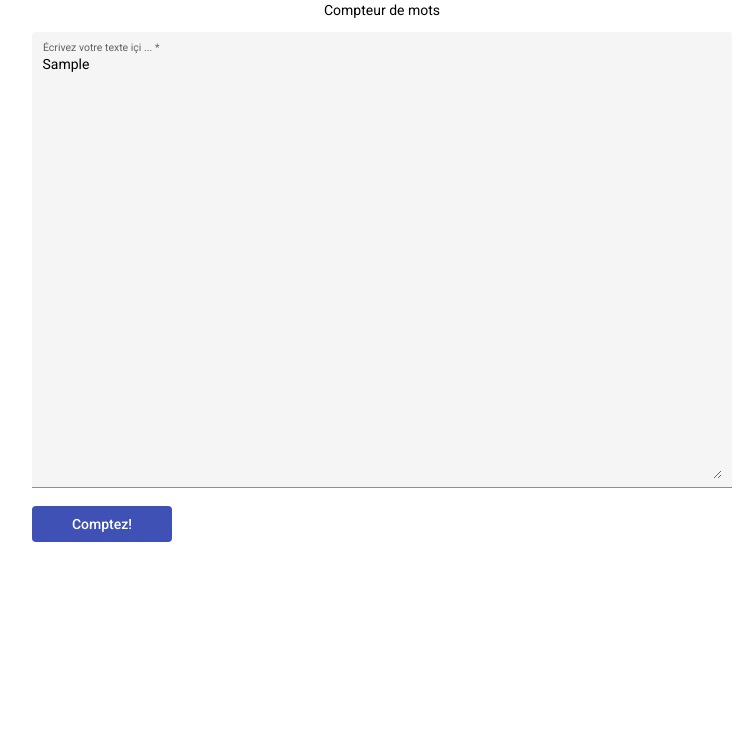
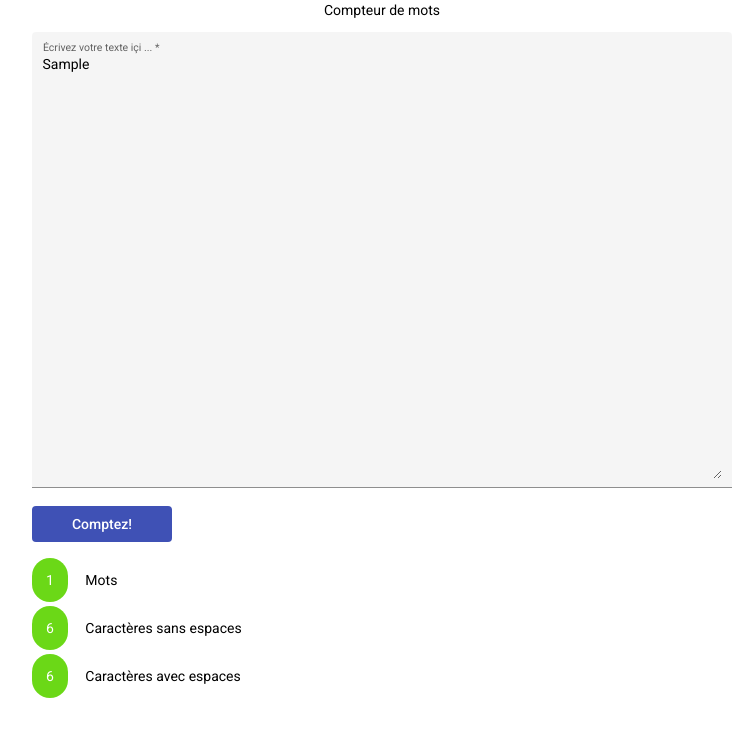
Before and after one commit to Yasedo-03/word-counter, an Angular app: page / in a window 1280 px wide. Both pictures are taken after typing "Sample" into the empty fields and a click on the button "Comptez!". Shown: the top 736 px of the page, without its empty margins (258-1010 px from the left). Built offline with nearby package versions, Linux system fonts and the light colour scheme.

Commit message:
_textCount conditional display + localstorage

```diff
--- a/src/app/form/form.component.css
+++ b/src/app/form/form.component.css
@@ -10,4 +10,17 @@ textarea {
 
 .form--button {
     width: 10em;
+    margin-bottom: 2em;
 }
+
+.counter {
+    color: white;
+    background-color: rgb(107, 216, 23);
+    padding: 1em;
+    margin-right: 1em;
+    border-radius: 2em;
+}
+
+form p {
+    margin-bottom: 2em;
+}
--- a/src/app/form/form.component.html
+++ b/src/app/form/form.component.html
@@ -5,4 +5,17 @@
         <textarea matInput formControlName="text"></textarea>
     </mat-form-field>
     <button type="submit" class="form--button" mat-flat-button color="primary">Comptez!</button>
+    <p [style.display]="isVisible ? 'block' : 'none'">
+        <span class="counter">{{ nbWords }}</span>
+        Mots
+    </p>
+    <p [style.display]="isVisible ? 'block' : 'none'">
+        <span class="counter">{{ characterWithoutSpace }}</span>
+        Caractères sans espaces
+    </p>
+    <p [style.display]="isVisible ? 'block' : 'none'">
+        <span class="counter">{{ characterWithSpace }}</span>
+        Caractères avec espaces
+    </p>
+
 </form>
--- a/src/app/form/form.component.ts
+++ b/src/app/form/form.component.ts
@@ -1,6 +1,6 @@
 import { Component, OnInit } from '@angular/core';
 import { FormControl, Validators, FormGroup } from '@angular/forms';
-import { count } from 'rxjs';
+
 
 @Component({
   selector: 'app-form',
@@ -11,8 +11,13 @@ export class FormComponent implements OnInit {
 
   myForm!: FormGroup;
   textToCount!: Array<string>;
+  nbWords!: string;
+  characterWithSpace!: string;
+  characterWithoutSpace!: string;
+  isVisible: boolean = false;
 
-  async onSubmit(form: FormGroup) {
+
+  onSubmit(form: FormGroup) {
 
     this.textToCount = [form.value.text];
     // characters with whitespaces
@@ -23,6 +28,22 @@ export class FormComponent implements OnInit {
 
     // words
     const words: number = this.textToCount[0].split(' ').length;
+
+    // Storage
+    localStorage.setItem('words', words.toString());
+    localStorage.setItem('characterWithSpace', nbCharactersWithSpace.toString());
+    localStorage.setItem('characterWithoutSpace', nbCharactersWithoutSpace.toString());
+
+    this.nbWords = localStorage.getItem('words')!;
+    this.characterWithSpace = localStorage.getItem('characterWithSpace')!;
+    this.characterWithoutSpace = localStorage.getItem('characterWithoutSpace')!;
+
+    localStorage.clear();
+
+    // display results
+    this.isVisible = true;
+
+    // log
     console.log(this.textToCount);
     console.log(words);
     console.log(nbCharactersWithoutSpace);
```
